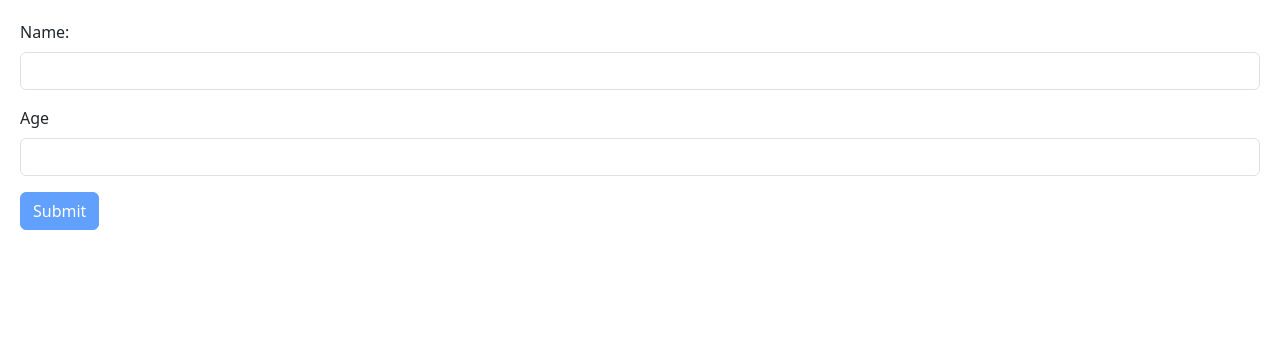
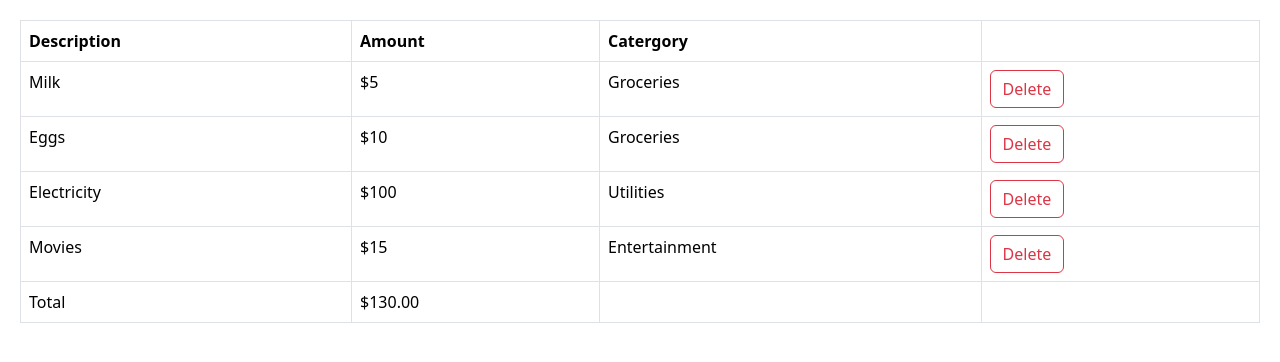
Before and after one commit to MBATheGamer/react-for-beginners, a React (Vite) app: page / in a window 1280 px wide. Shown: the top 362 px of the page. Built offline with nearby package versions, Linux system fonts and the light colour scheme.

Commit message:
Building ExpenseList

```diff
--- a/package.json
+++ b/package.json
@@ -4,10 +4,10 @@
   "version": "0.0.0",
   "type": "module",
   "scripts": {
-    "dev": "vite",
-    "build": "tsc && vite build",
+    "dev": "bun x --bun vite",
+    "build": "bun x --bun vite build",
     "lint": "eslint . --ext ts,tsx --report-unused-disable-directives --max-warnings 0",
-    "preview": "vite preview"
+    "preview": "bun x --bun vite preview"
   },
   "dependencies": {
     "@hookform/resolvers": "^3.3.4",
--- a/src/App.tsx
+++ b/src/App.tsx
@@ -1,9 +1,22 @@
-import Form from "./components/Form";
+import { useState } from "react";
+import ExpenseList from "./expense-tracker/components/ExpenseList";
 
 export default function App() {
+  const [expenses, setExpenses] = useState([
+    { id: 1, description: "Milk", amount: 5, category: "Groceries" },
+    { id: 2, description: "Eggs", amount: 10, category: "Groceries" },
+    { id: 3, description: "Electricity", amount: 100, category: "Utilities" },
+    { id: 4, description: "Movies", amount: 15, category: "Entertainment" },
+  ]);
+
   return (
     <div>
-      <Form />
+      <ExpenseList
+        expenses={expenses}
+        onDelete={(id: number) =>
+          setExpenses(expenses.filter(expense => expense.id !== id))
+        }
+      />
     </div>
   );
 }
--- /dev/null
+++ b/src/expense-tracker/components/ExpenseList/index.tsx
@@ -0,0 +1,58 @@
+type Expense = {
+  id: number;
+  description: string;
+  amount: number;
+  category: string;
+};
+
+type Props = {
+  expenses: Expense[];
+  onDelete: (id: number) => void;
+};
+
+export default function ExpenseList({ expenses, onDelete }: Props) {
+  if (expenses.length === 0) return null;
+
+  return (
+    <table className="table table-bordered">
+      <thead>
+        <tr>
+          <th>Description</th>
+          <th>Amount</th>
+          <th>Catergory</th>
+          <th></th>
+        </tr>
+      </thead>
+      <tbody>
+        {expenses.map(expense => (
+          <tr key={expense.id}>
+            <td>{expense.description}</td>
+            <td>${expense.amount}</td>
+            <td>{expense.category}</td>
+            <td>
+              <button
+                className="btn btn-outline-danger"
+                onClick={() => onDelete(expense.id)}
+              >
+                Delete
+              </button>
+            </td>
+          </tr>
+        ))}
+      </tbody>
+      <tfoot>
+        <tr>
+          <td>Total</td>
+          <td>
+            $
+            {expenses
+              .reduce((acc, expense) => expense.amount + acc, 0)
+              .toFixed(2)}
+          </td>
+          <td></td>
+          <td></td>
+        </tr>
+      </tfoot>
+    </table>
+  );
+}
```
